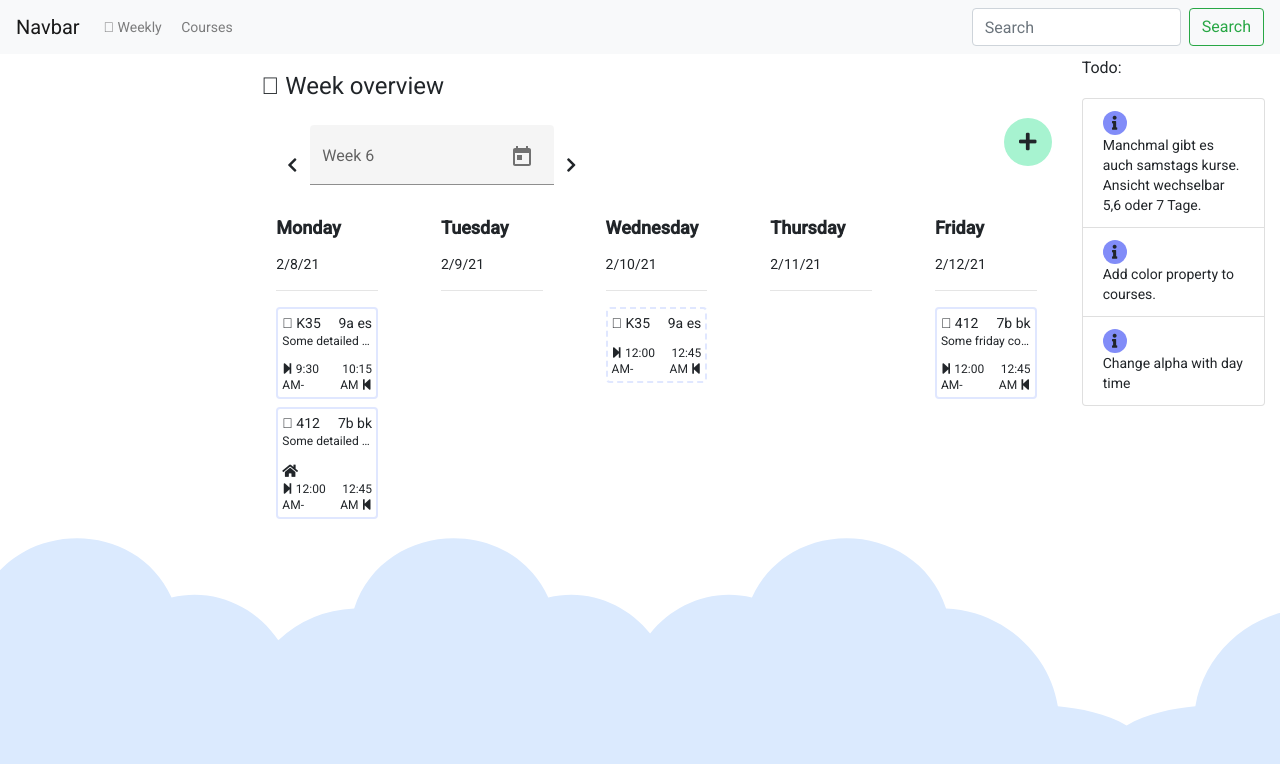
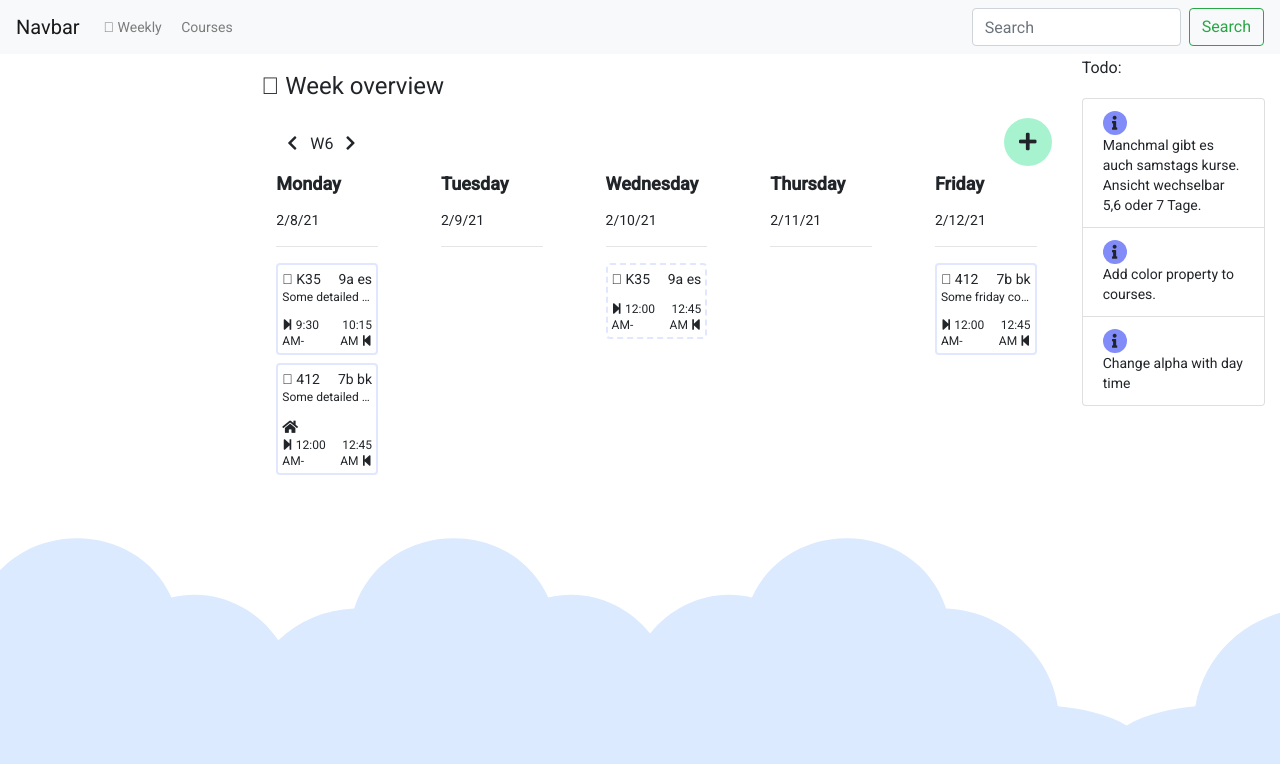
Before and after one commit to lauscht/tars, an Angular app in the folder frontend/case/: page /weekly in a window 1280 px wide. Shown: the top 764 px of the page. Built offline with nearby package versions, Linux system fonts and the light colour scheme; some icons are missing; what luxon-angular, ngx-markdown, ngx-material-luxon would draw is missing.

Commit message:
Added week-input.

```diff
--- /dev/null
+++ b/frontend/case/src/app/shared/week-input/week-input.component.html
@@ -0,0 +1,21 @@
+<div class="btn btn-group">
+  <button class="btn btn-default"
+  (click)="goToPreviousWeek()" matTooltip="Go to previous week" matTooltipPosition="left">
+    <i class="fas fa-chevron-left"></i>
+  </button>
+  <button (click)="edit=true" *ngIf="!edit"
+    matTooltip="Click to select your week.">
+    W{{date.weekNumber}}
+  </button>
+  <mat-form-field *ngIf="edit">
+    <mat-label>Week {{date.weekNumber}}</mat-label>
+    <input matInput [matDatepicker]="picker" placeholder="{{date | date:'shortDate' }}" [(ngModel)]="date"
+      (dateChange)="dateChanged.emit()">
+    <mat-datepicker-toggle matSuffix [for]="picker"></mat-datepicker-toggle>
+    <mat-datepicker #picker></mat-datepicker>
+  </mat-form-field>
+  <button  class="btn btn-default"
+  (click)="goToNextWeek()" matTooltip="Go to next week" matTooltipPosition="right">
+    <i class="fas fa-chevron-right"></i>
+  </button>
+</div>
--- /dev/null
+++ b/frontend/case/src/app/shared/week-input/week-input.component.ts
@@ -0,0 +1,31 @@
+import { DateTime } from 'luxon';
+import { Component, EventEmitter, Input, OnInit, Output } from '@angular/core';
+
+
+@Component({
+  selector: 'app-week-input',
+  templateUrl: './week-input.component.html',
+  styleUrls: ['./week-input.component.css']
+})
+export class WeekInputComponent implements OnInit {
+
+  public edit: boolean = false;
+  @Input() date: DateTime;
+
+  @Output() dateChanged = new EventEmitter();
+
+  constructor() { }
+
+  ngOnInit(): void {
+  }
+
+  goToPreviousWeek() {
+    this.date = this.date.minus({days: 7});
+    this.dateChanged.emit();
+  }
+  goToNextWeek() {
+    this.date = this.date.plus({days: 7});
+    this.dateChanged.emit();
+  }
+
+}
--- a/frontend/case/src/app/weekly/weekly.component.html
+++ b/frontend/case/src/app/weekly/weekly.component.html
@@ -10,23 +10,7 @@
       </h1>
       <div class="flex justify-between">
         <div>
-          <div class="btn btn-group">
-              <button class="btn btn-default"
-              (click)="goToPreviousWeek()" matTooltip="Go to previous week" matTooltipPosition="left">
-              <i class="fas fa-chevron-left"></i>
-            </button>
-            <mat-form-field appearance="fill">
-              <mat-label>Week {{day.weekNumber}}</mat-label>
-              <input matInput [matDatepicker]="picker" placeholder="{{day | date:'shortDate' }}" [(ngModel)]="day"
-                (dateChange)="dayFormChanged()">
-              <mat-datepicker-toggle matSuffix [for]="picker"></mat-datepicker-toggle>
-              <mat-datepicker #picker></mat-datepicker>
-            </mat-form-field>
-            <button  class="btn btn-default"
-            (click)="goToNextWeek()" matTooltip="Go to next week" matTooltipPosition="right">
-              <i class="fas fa-chevron-right"></i>
-            </button>
-          </div>
+          <app-week-input [date]="day" (dateChanged)="updateDays()"></app-week-input>
         </div>
         <div>
           <button class="h-12 w-12 bg-green-200 hover:bg-green-400 rounded-full flex items-center justify-center"
--- a/frontend/case/src/app/weekly/weekly.component.ts
+++ b/frontend/case/src/app/weekly/weekly.component.ts
@@ -50,18 +50,6 @@ export class WeeklyComponent implements OnInit {
     this.days = days;
   }
 
-  dayFormChanged() {
-    this.updateDays();
-  }
-  goToPreviousWeek() {
-    this.day = this.day.minus({days: 7});
-    this.updateDays();
-  }
-  goToNextWeek() {
-    this.day = this.day.plus({days: 7});
-    this.updateDays();
-  }
-
   add() {
     this.editLessonState = this.editLessonState === 'in' ? 'out' : 'in';
   }
```
Also changed, not shown: frontend/case/src/app/app.module.ts (+10 -5 lines), frontend/case/src/app/shared/week-input/week-input.component.css (added), 1 other file (tests, documents, lock files or other folders).
